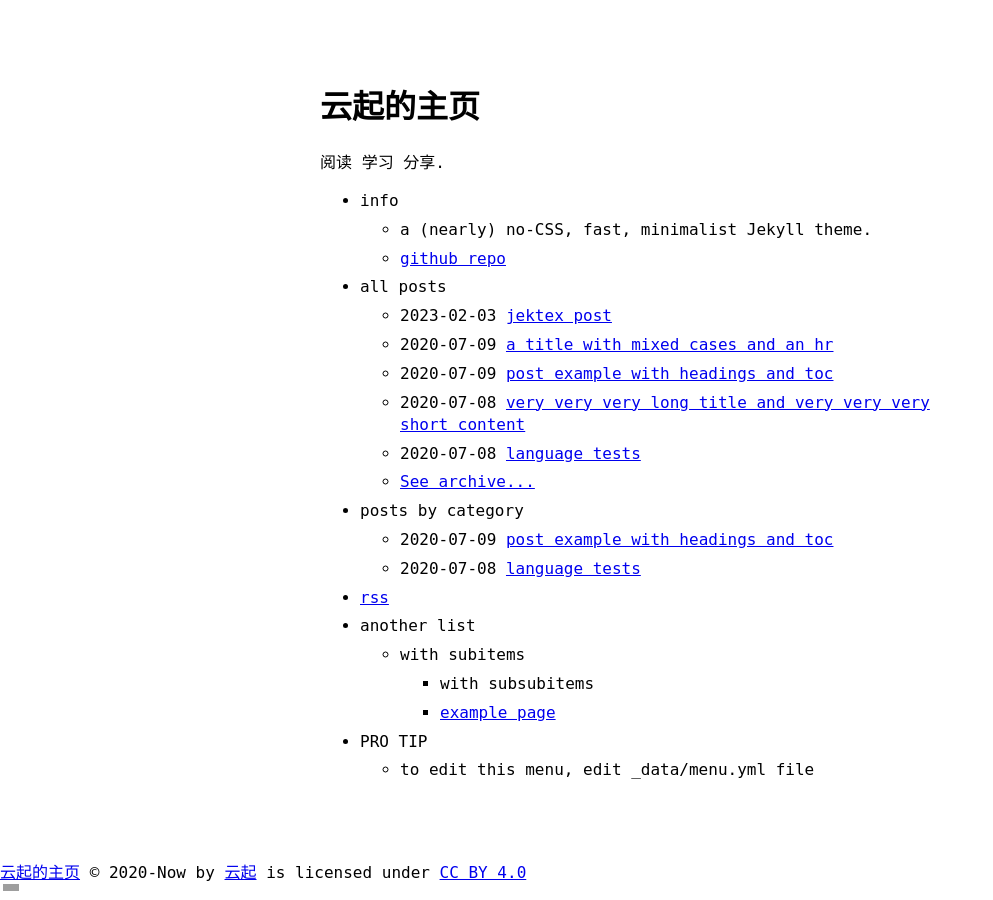
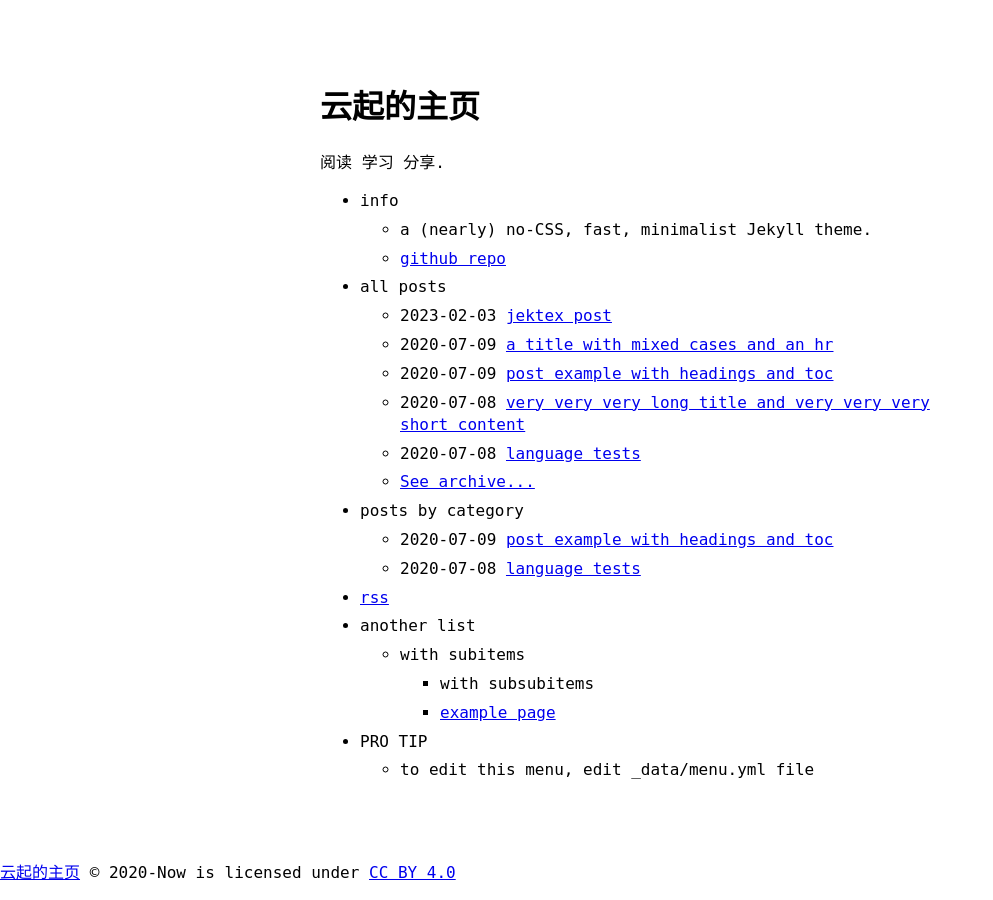
Before and after one commit to david2005yunqi/david2005yunqi.github.io, a Jekyll site: the page built from index.md, in a window 1280 px wide. Shown: the whole page, without its empty margins (0-993 px from the left). Built offline with Jekyll 4.4.1, drawn with Linux system fonts in a browser that asks for light colours; grey boxes are pictures that could not be loaded.

Commit message:
Update default.html

```diff
--- a/_layouts/default.html
+++ b/_layouts/default.html
@@ -1,7 +1,8 @@
 <!DOCTYPE html>
-<html lang="{{ page.lang | default: "en" }}">
+<html lang="{{ page.lang | default: " en" }}">
 {%- include head.html -%}
-  <body a="{{ site.theme_config.appearance | default: "auto" }}">
+
+<body a="{{ site.theme_config.appearance | default: " auto" }}">
   <main class="page-content" aria-label="Content">
     <div class="w">
       {{ content }}
@@ -13,6 +14,8 @@
   <script type="text/javascript" src="{{ site.baseurl }}/assets/js/{{ js_file }}.js"></script>
   {% endfor %}
   {% endif %}
-    <a href="https://github.com/david2005yunqi/david2005yunqi.github.io">云起的主页</a> © 2020-Now by <a href="https://github.com/david2005yunqi">云起</a> is licensed under <a href="https://creativecommons.org/licenses/by/4.0/">CC BY 4.0</a><img src="https://mirrors.creativecommons.org/presskit/icons/cc.svg" alt="" style="max-width: 1em;max-height:1em;margin-left: .2em;"><img src="https://mirrors.creativecommons.org/presskit/icons/by.svg" alt="" style="max-width: 1em;max-height:1em;margin-left: .2em;">
+  <a href="https://github.com/david2005yunqi/david2005yunqi.github.io">云起的主页</a> © 2020-Now is licensed under <a
+    href="https://creativecommons.org/licenses/by/4.0/">CC BY 4.0</a>
 </body>
+
 </html>
```
Lines whose indentation alone changed are shown as unchanged.
